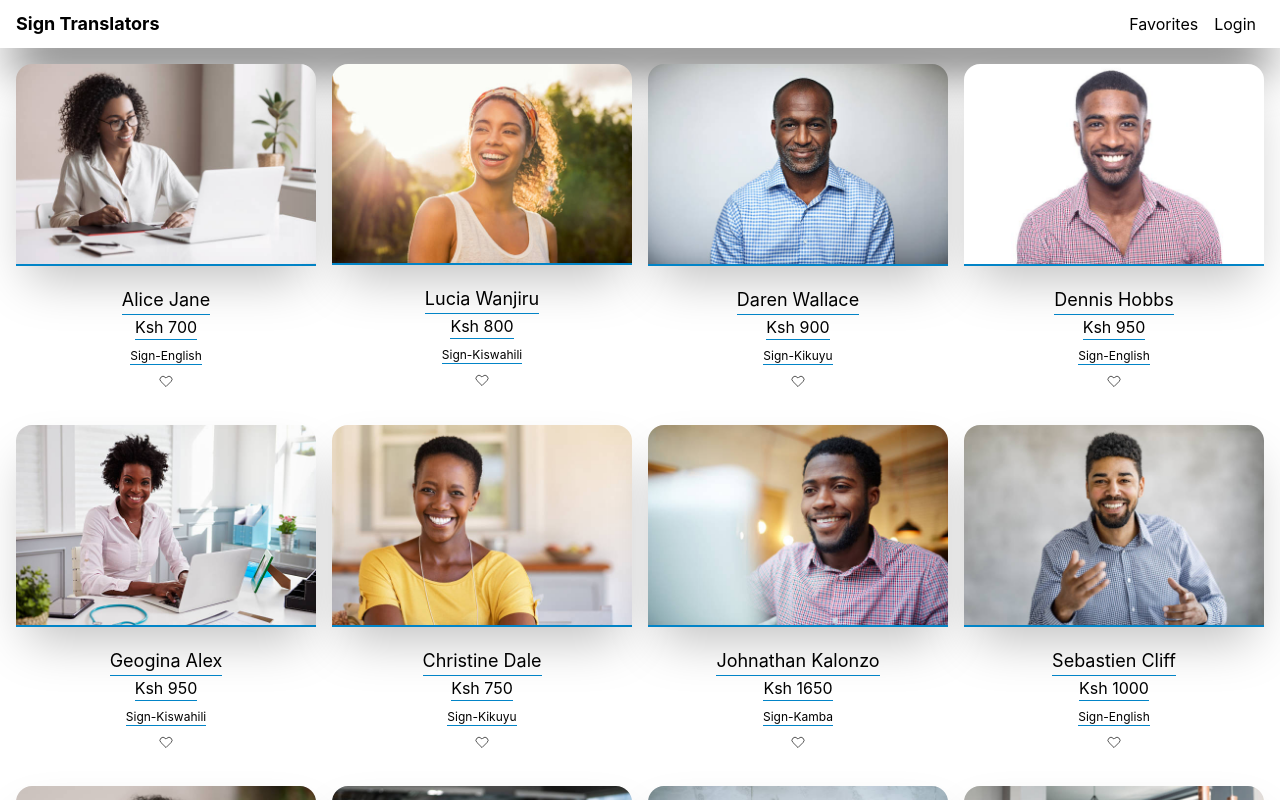
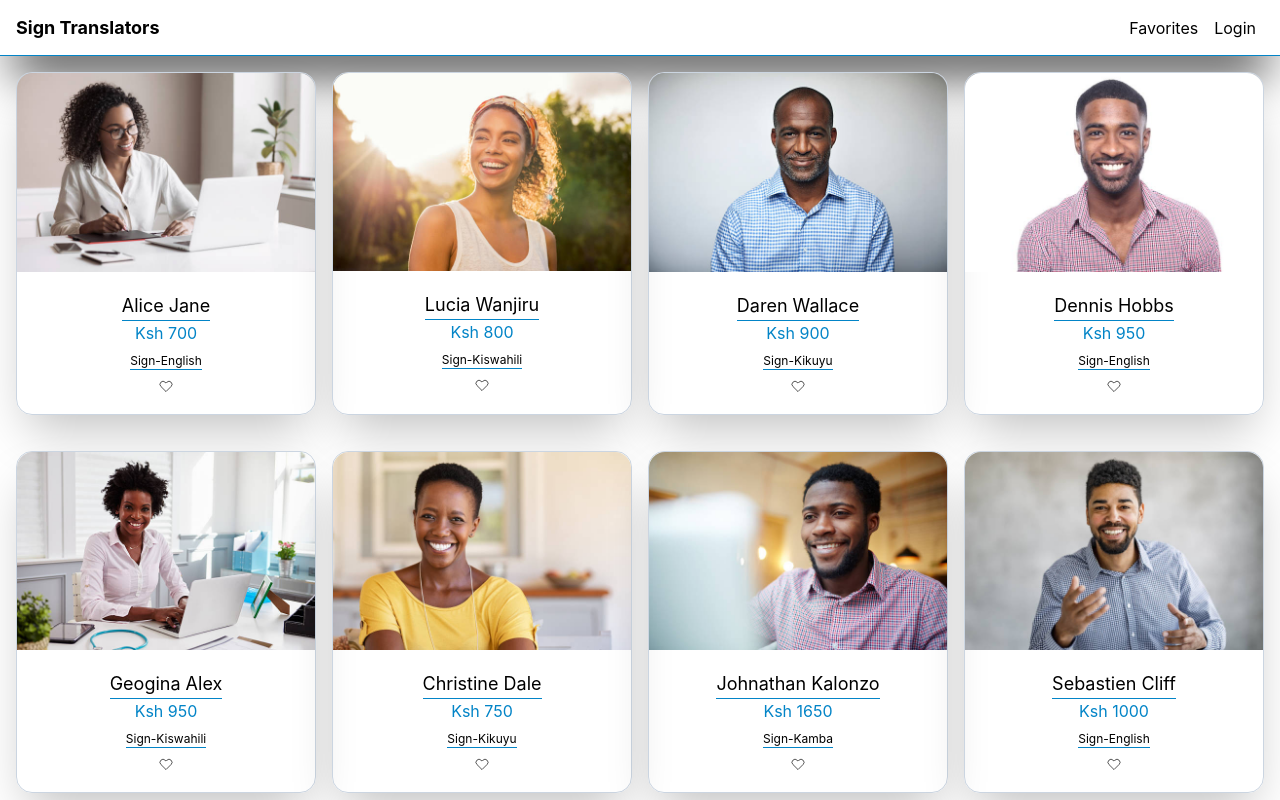
Before and after one commit to Aaskin345/personal-budget-planner, a Next.js app: page / in a window 1280 px wide. Shown: the top 800 px of the page. Built offline with nearby package versions, Linux system fonts and the light colour scheme.

Commit message:
Home layout

```diff
--- a/components/Layout.js
+++ b/components/Layout.js
@@ -13,7 +13,7 @@ export default function Layout({ title, children }) {
 
       <div className="flex min-h-screen flex-col justify-between ">
         <header>
-          <nav className="flex h-12 items-center px-4 justify-between shadow-2xl hover:shadow-black">
+          <nav className="flex h-14 border-b border-sky-600 items-center px-4 justify-between shadow-2xl hover:shadow-black">
             <Link href="/">
               <a className="text-lg font-bold">Sign Translators</a>
             </Link>
--- a/components/TranslatorItem.js
+++ b/components/TranslatorItem.js
@@ -10,8 +10,7 @@ export default function TranslatorItem({ translator }) {
           <img
             src={translator.image}
             alt={translator.name}
-            // className="rounded-2xl shadow-2xl hover:shadow-black"
-            className="border-b-2 border-sky-600 rounded-t-2xl hover:scale-105 shadow-2xl hover:shadow-black"
+            className="scaling border-sky-600 rounded-t-2xl"
           />
         </a>
       </Link>
@@ -23,21 +22,15 @@ export default function TranslatorItem({ translator }) {
             </h2>
           </a>
         </Link>
-        <p className="border-b border-sky-600 mb-2"> Ksh {translator.price}</p>
+        <p className="text-sky-600 mb-2"> Ksh {translator.price}</p>
         <p className="border-b border-sky-600 mb-2 text-xs">
           {translator.category}
         </p>
-        {/* <Link>
-          <a>
-            <imgage src="/public/icons/favorites.jpg" />
-          </a>
-        </Link> */}
 
-        {/* <button className="primary-button" type="button">
-          Add to favorites
-        </button> */}
-
-        <button className="primary-button" type="button">
+        <button
+          className="hover:bg-sky-600 active:bg-sky-700 focus:fill focus:fill-red-300"
+          type="button"
+        >
           <svg
             xmlns="http://www.w3.org/2000/svg"
             className="h-4 w-4"
--- a/styles/globals.css
+++ b/styles/globals.css
@@ -18,3 +18,11 @@ a {
 * {
   box-sizing: border-box;
 }
+
+.card {
+  @apply mb-5 block   rounded-2xl border border-slate-300  shadow-2xl;
+}
+
+.card:hover .scaling {
+  @apply scale-105 shadow-2xl shadow-black;
+}
```
